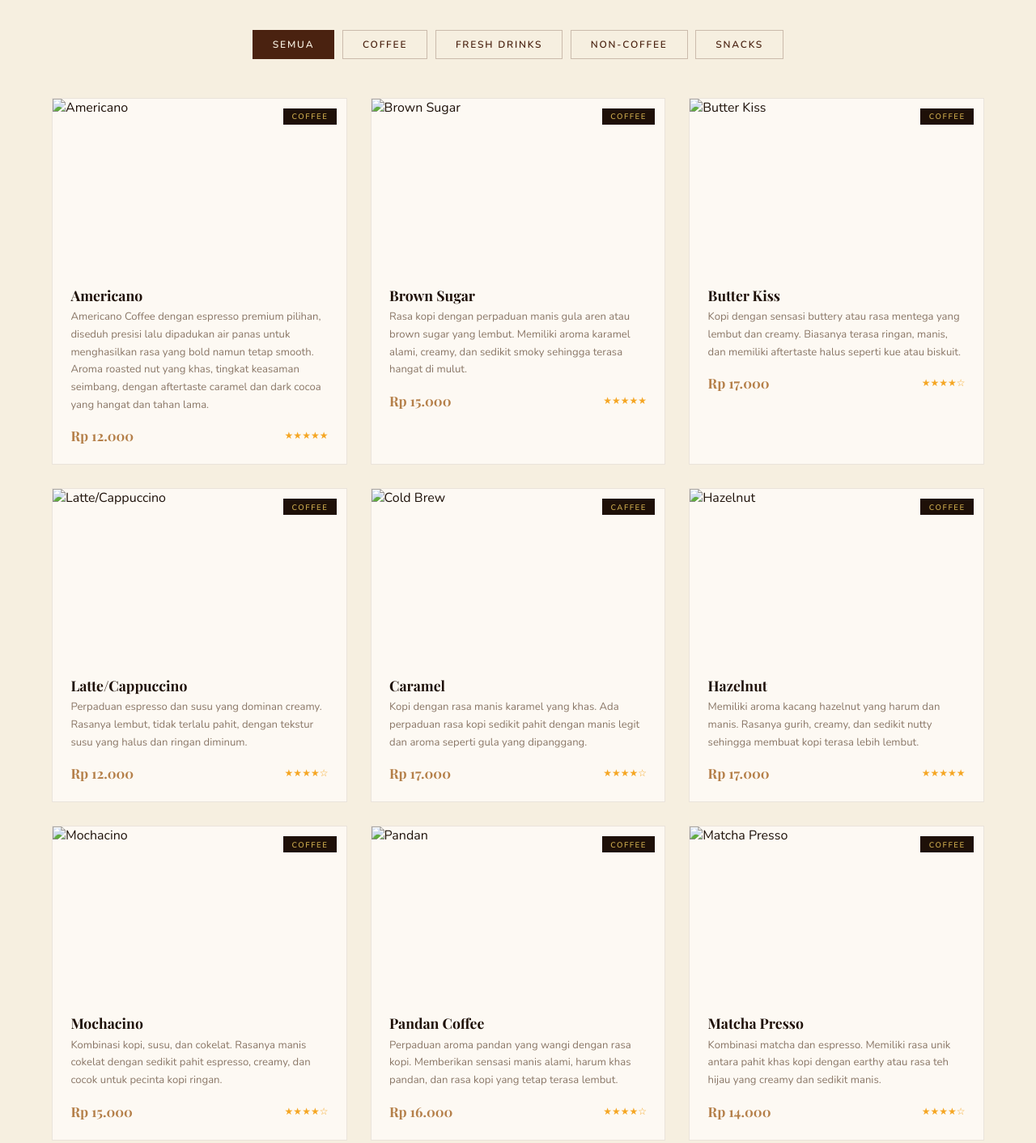
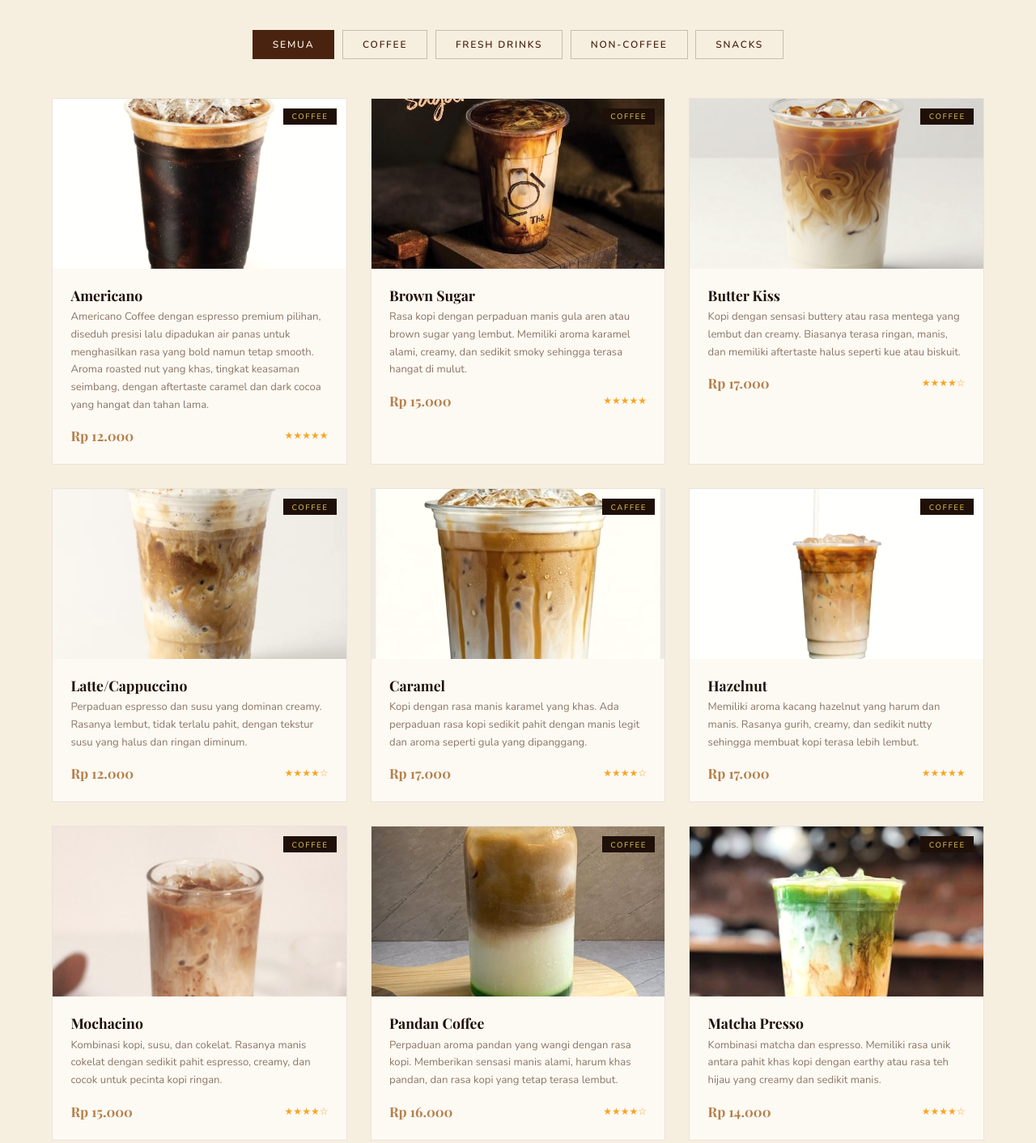
Before and after one commit to ibnufatah/to-one., a plain HTML site: page index.html in a window 1280 px wide. Shown: the part 2424-3836 px from the top of the page at 81% size. Drawn offline with nearby package versions, Linux system fonts and the light colour scheme; files whose address does not match are found by name; a web font is replaced by a local one.

Commit message:
index.html

```diff
--- a/index.html
+++ b/index.html
@@ -173,7 +173,7 @@ Berdasarkan dampak positif dari program yang berdikari ini diharapkan teaching f
 
     <div class="menu-card reveal" data-cat="coffee">
       <div class="menu-img-wrap">
-        <img src="fotoo/Americano.jpeg" alt="Americano"/>
+        <img src="Americano.jpeg" alt="Americano"/>
         <span class="menu-cat-tag">Coffee</span>
       </div>
       <div class="menu-body">
@@ -188,7 +188,7 @@ Berdasarkan dampak positif dari program yang berdikari ini diharapkan teaching f
 
     <div class="menu-card reveal" data-cat="coffee">
       <div class="menu-img-wrap">
-        <img src="fotoo/brown sugar.jpeg" alt="Brown Sugar"/>
+        <img src="brown sugar.jpeg" alt="Brown Sugar"/>
         <span class="menu-cat-tag">Coffee</span>
       </div>
       <div class="menu-body">
@@ -203,7 +203,7 @@ Berdasarkan dampak positif dari program yang berdikari ini diharapkan teaching f
 
     <div class="menu-card reveal" data-cat="coffee">
       <div class="menu-img-wrap">
-        <img src="fotoo/butterkiss3.jpeg" alt="Butter Kiss"/>
+        <img src="butterkiss3.jpeg" alt="Butter Kiss"/>
         <span class="menu-cat-tag">Coffee</span>
       </div>
       <div class="menu-body">
@@ -218,7 +218,7 @@ Berdasarkan dampak positif dari program yang berdikari ini diharapkan teaching f
 
     <div class="menu-card reveal" data-cat="coffee">
       <div class="menu-img-wrap">
-        <img src="fotoo/LatteCappucino.jpeg" alt="Latte/Cappuccino"/>
+        <img src="LatteCappucino.jpeg" alt="Latte/Cappuccino"/>
         <span class="menu-cat-tag">Coffee</span>
       </div>
       <div class="menu-body">
@@ -233,7 +233,7 @@ Berdasarkan dampak positif dari program yang berdikari ini diharapkan teaching f
 
     <div class="menu-card reveal" data-cat="coffee">
       <div class="menu-img-wrap">
-        <img src="fotoo/Caramel.jpeg" alt="Cold Brew"/>
+        <img src="Caramel.jpeg" alt="Cold Brew"/>
         <span class="menu-cat-tag">Caffee</span>
       </div>
       <div class="menu-body">
@@ -248,7 +248,7 @@ Berdasarkan dampak positif dari program yang berdikari ini diharapkan teaching f
 
     <div class="menu-card reveal" data-cat="coffee">
       <div class="menu-img-wrap">
-        <img src="fotoo/Hazelnut.jpeg" alt="Hazelnut"/>
+        <img src="Hazelnut.jpeg" alt="Hazelnut"/>
         <span class="menu-cat-tag">Coffee</span>
       </div>
       <div class="menu-body">
@@ -264,7 +264,7 @@ Berdasarkan dampak positif dari program yang berdikari ini diharapkan teaching f
 
     <div class="menu-card reveal" data-cat="coffee">
       <div class="menu-img-wrap">
-        <img src="fotoo/mochacino.jpeg" alt="Mochacino"/>
+        <img src="mochacino.jpeg" alt="Mochacino"/>
         <span class="menu-cat-tag">Coffee</span>
       </div>
       <div class="menu-body">
@@ -280,7 +280,7 @@ Berdasarkan dampak positif dari program yang berdikari ini diharapkan teaching f
 
     <div class="menu-card reveal" data-cat="coffee">
       <div class="menu-img-wrap">
-        <img src="fotoo/Pandan.jpeg" alt="Pandan"/>
+        <img src="Pandan.jpeg" alt="Pandan"/>
         <span class="menu-cat-tag">Coffee</span>
       </div>
       <div class="menu-body">
@@ -295,7 +295,7 @@ Berdasarkan dampak positif dari program yang berdikari ini diharapkan teaching f
 
     <div class="menu-card reveal" data-cat="coffee">
       <div class="menu-img-wrap">
-        <img src="fotoo/matcha presso.jpeg" alt="Matcha Presso"/>
+        <img src="matcha presso.jpeg" alt="Matcha Presso"/>
         <span class="menu-cat-tag">Coffee</span>
       </div>
       <div class="menu-body">
@@ -310,7 +310,7 @@ Berdasarkan dampak positif dari program yang berdikari ini diharapkan teaching f
 
     <div class="menu-card reveal" data-cat="coffee">
       <div class="menu-img-wrap">
-        <img src="fotoo/Taropres.jpeg" alt="Taro Presso"/>
+        <img src="Taropres.jpeg" alt="Taro Presso"/>
         <span class="menu-cat-tag">Coffee</span>
       </div>
       <div class="menu-body">
@@ -325,7 +325,7 @@ Berdasarkan dampak positif dari program yang berdikari ini diharapkan teaching f
 
     <div class="menu-card reveal" data-cat="freshdrinks">
       <div class="menu-img-wrap">
-        <img src="fotoo/berry.jpeg" alt="Berry Breeze"/>
+        <img src="berry.jpeg" alt="Berry Breeze"/>
         <span class="menu-cat-tag">Fresh Drinks</span>
       </div>
       <div class="menu-body">
@@ -340,7 +340,7 @@ Berdasarkan dampak positif dari program yang berdikari ini diharapkan teaching f
 
     <div class="menu-card reveal" data-cat="freshdrinks">
       <div class="menu-img-wrap">
-        <img src="fotoo/kopi mletik.jpeg" alt="Kopi Mletik"/>
+        <img src="kopi mletik.jpeg" alt="Kopi Mletik"/>
         <span class="menu-cat-tag">Fresh Drinks</span>
       </div>
       <div class="menu-body">
```
